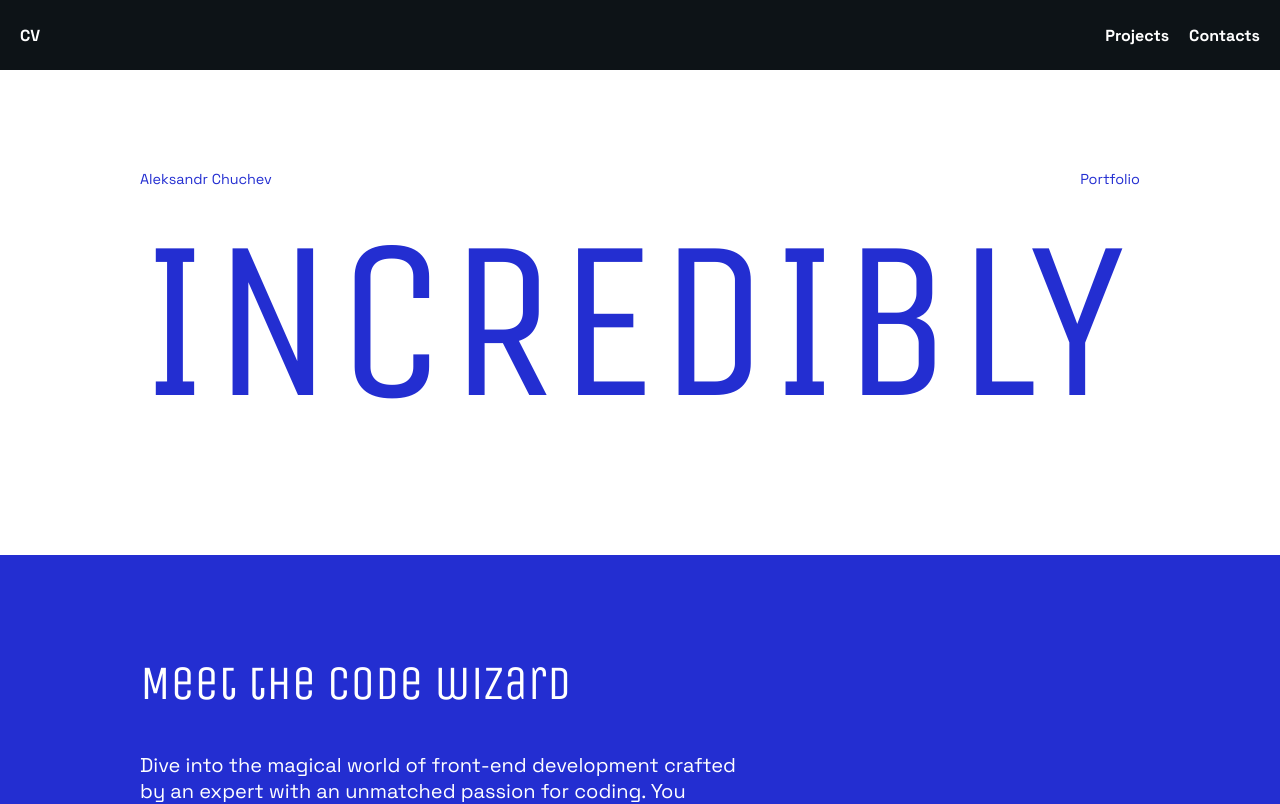
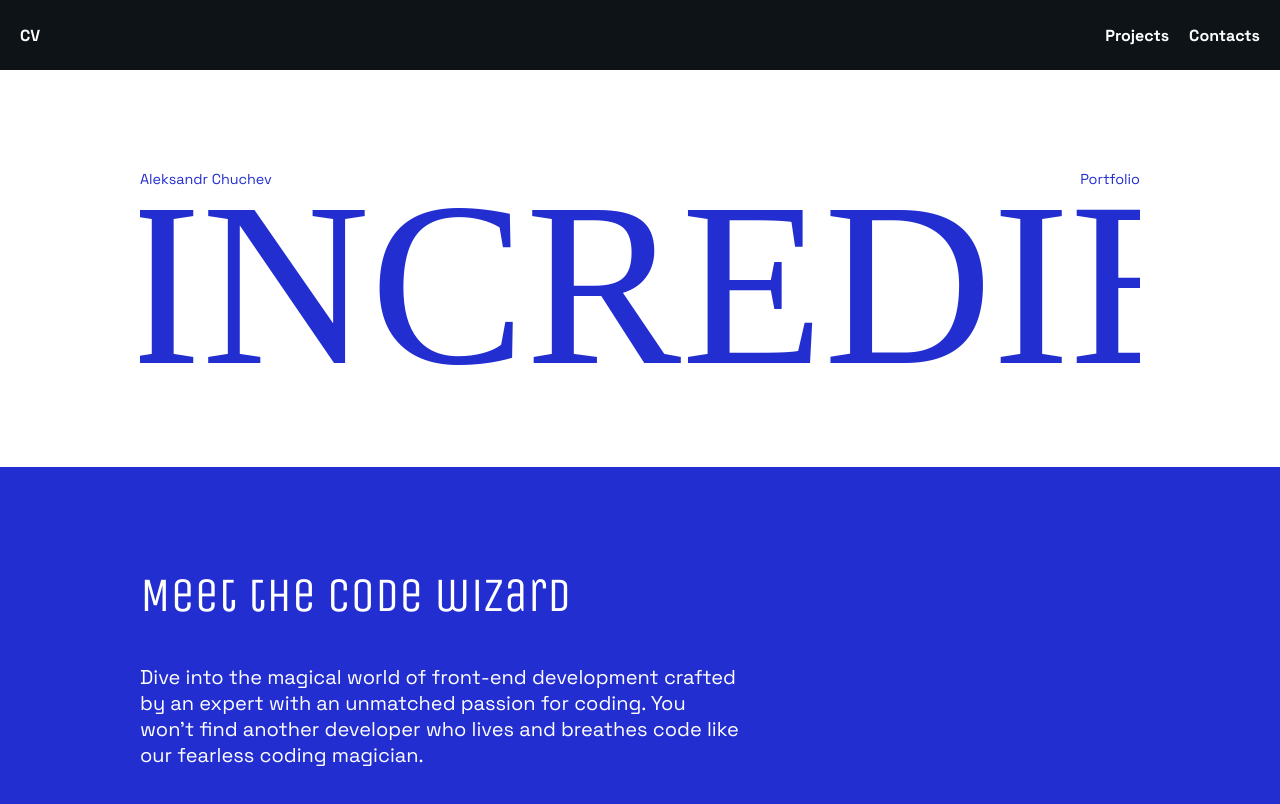
Before and after one commit to LoginamNet/aleksandr-chuchev-cv, a React (Vite) app: page / in a window 1280 px wide. Shown: the top 804 px of the page. Built offline with nearby package versions, Linux system fonts and the light colour scheme.

Commit message:
refactor: refactor cv title to image

```diff
--- a/src/components/cv-title/cv-title.css
+++ b/src/components/cv-title/cv-title.css
@@ -1,6 +1,7 @@
 .cv-title {
   display: flex;
   flex-direction: column;
+  gap: 20px;
   padding: 100px 0;
 }
 
--- a/src/components/cv-title/cv-title.tsx
+++ b/src/components/cv-title/cv-title.tsx
@@ -8,7 +8,7 @@ function Title() {
           <span className="small-text text-color-blue">Aleksandr Chuchev</span>
           <span className="small-text text-color-blue">Portfolio</span>
         </div>
-        <h1 className="text-color-blue">incredibly</h1>
+        <img src="/main-text.svg" alt="cv inspiration text" />
       </div>
     </section>
   );
--- a/src/layout/common.css
+++ b/src/layout/common.css
@@ -16,13 +16,6 @@ main {
 @font-face {
   font-family: 'Unica One';
   src: url('../fonts/UnicaOne-Regular.ttf') format('truetype');
-}
-
-h1 {
-  font-family: 'Unica One';
-  font-size: 14.1rem;
-  font-weight: normal;
-  text-transform: uppercase;
 }
 
 h2 {
```
Also changed, not shown: public/main-text.svg (added).
